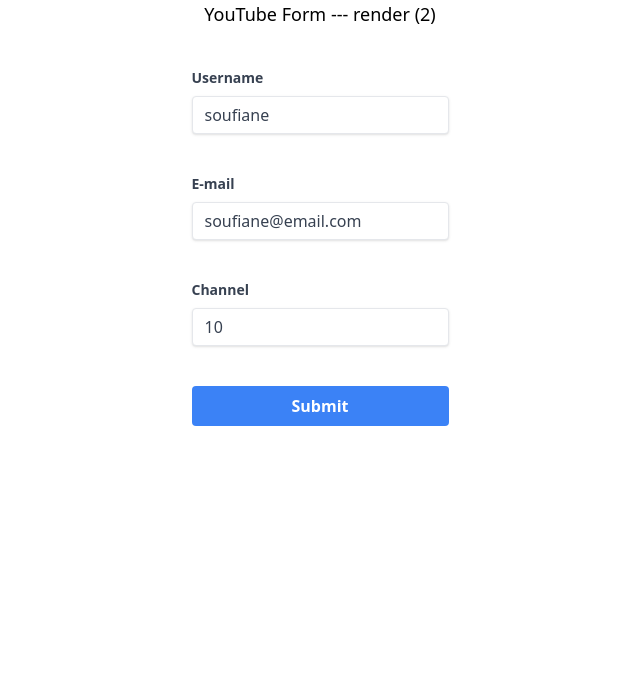
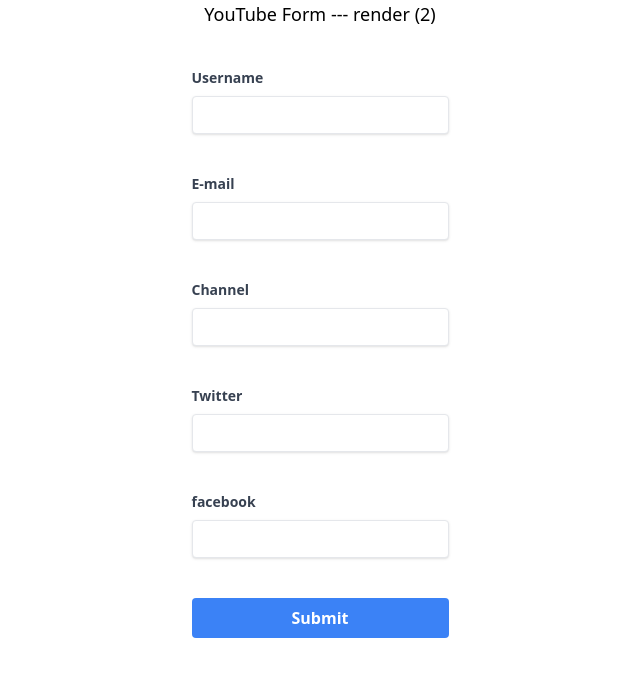
Before and after one commit to gitsoufiane/react-hook-form, a React (Vite) app: page / in a window 1280 px wide. Shown: the top 676 px of the page, without its empty margins (320-960 px from the left). Built offline with nearby package versions, Linux system fonts and the light colour scheme.

Commit message:
nested object

```diff
--- a/src/components/YoutubeForm.tsx
+++ b/src/components/YoutubeForm.tsx
@@ -7,6 +7,10 @@ type FormValues = {
   username: string;
   email: string;
   channel: string;
+  social: {
+    twitter: string;
+    facebook: string;
+  };
 };
 export function YoutubeForm() {
   const {
@@ -16,9 +20,13 @@ export function YoutubeForm() {
     formState: { errors },
   } = useForm<FormValues>({
     defaultValues: {
-      username: "soufiane",
-      email: "soufiane@email.com",
-      channel: "10",
+      username: "",
+      email: "",
+      channel: "",
+      social: {
+        twitter: "",
+        facebook: "",
+      },
     },
     //! for Async Default data
     // defaultValues: async () => {
@@ -99,7 +107,6 @@ export function YoutubeForm() {
           <p className="text-red-500 text-xs italic">{errors.email?.message}</p>
         </div>
         <div>
-          {" "}
           <label
             htmlFor="channel"
             className="block text-gray-700 text-sm font-bold mb-2"
@@ -123,6 +130,34 @@ export function YoutubeForm() {
             {errors.channel?.message}
           </p>
         </div>
+        <div>
+          <label
+            htmlFor="twitter"
+            className="block text-gray-700 text-sm font-bold mb-2"
+          >
+            Twitter
+          </label>
+          <input
+            type="text"
+            id="twitter"
+            className="shadow appearance-none border rounded w-full py-2 px-3 text-gray-700 leading-tight focus:outline-none focus:shadow-outline"
+            {...register("social.twitter")}
+          />
+        </div>
+        <div>
+          <label
+            htmlFor="facebook"
+            className="block text-gray-700 text-sm font-bold mb-2"
+          >
+            facebook
+          </label>
+          <input
+            type="text"
+            id="facebook"
+            className="shadow appearance-none border rounded w-full py-2 px-3 text-gray-700 leading-tight focus:outline-none focus:shadow-outline"
+            {...register("social.facebook")}
+          />
+        </div>
 
         <button className="bg-blue-500 hover:bg-blue-700 text-white font-bold py-2 px-4 rounded ">
           Submit
```
